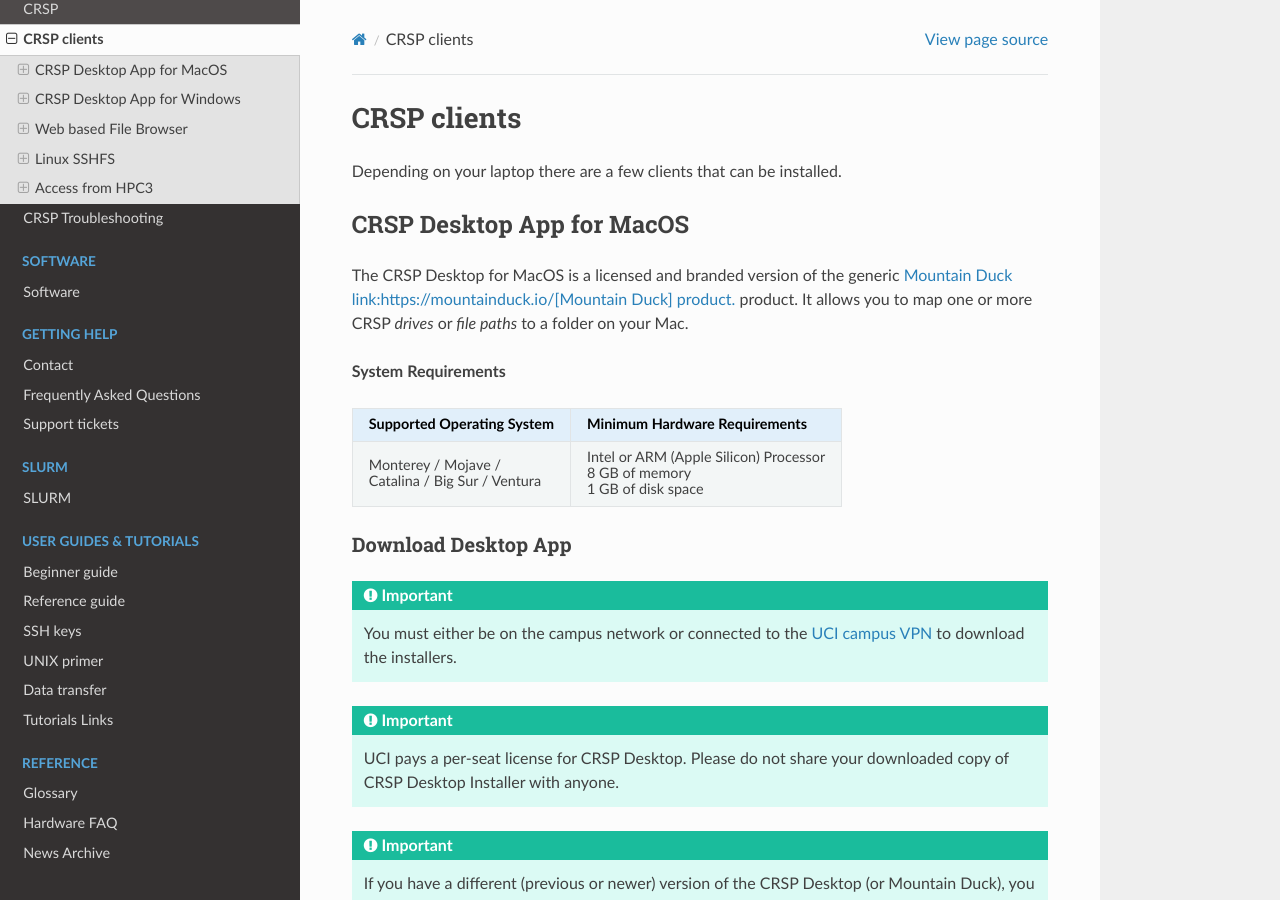
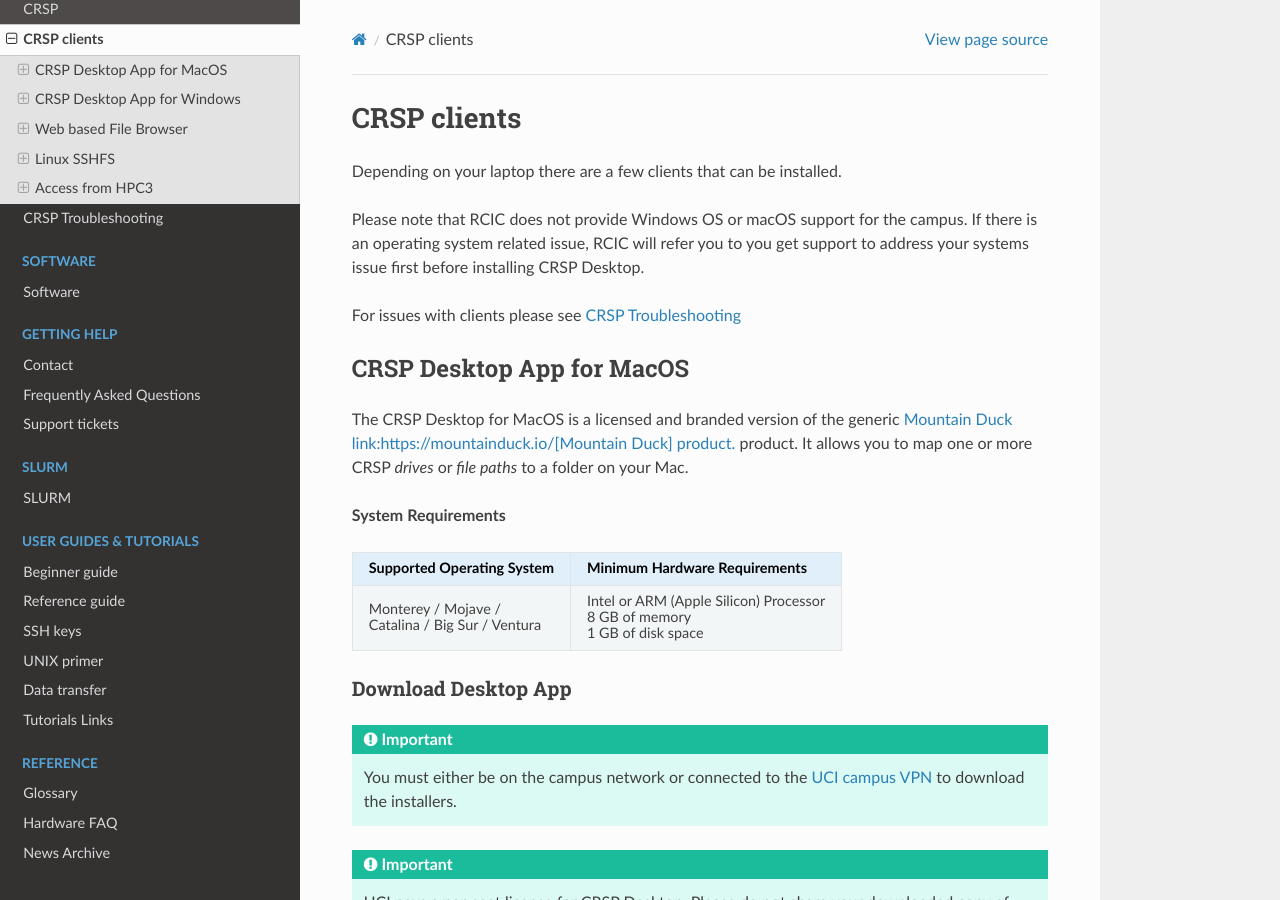
Before and after one commit to RCIC-UCI-Public/website-rcic, a Sphinx documentation site: the page built from docs/source/storage/crsp-clients.rst, in a window 1280 px wide and 900 px high. Built offline with Sphinx 7.4.7 and the Read the Docs theme 2.0.0, drawn with Linux system fonts in a browser that asks for light colours; some of the changed text lies outside the part shown.

Commit message:
move troubleshooting to a separate page

```diff
--- a/docs/source/storage/crsp-clients.rst
+++ b/docs/source/storage/crsp-clients.rst
@@ -4,6 +4,12 @@
 ============
 
 Depending on your laptop there are a few clients that can be installed.
+
+Please note that RCIC does not provide Windows OS or macOS support for the campus.
+If there is an operating system related issue, RCIC will refer you to you get support
+to address your systems issue first before installing CRSP Desktop.
+
+For issues with clients please see :ref:`crsp troubleshoot`
 
 .. _client desktop mac:
 
```
Also changed, not shown: other parts of docs/source/storage/crsp-clients.rst (+0 -16 lines).
